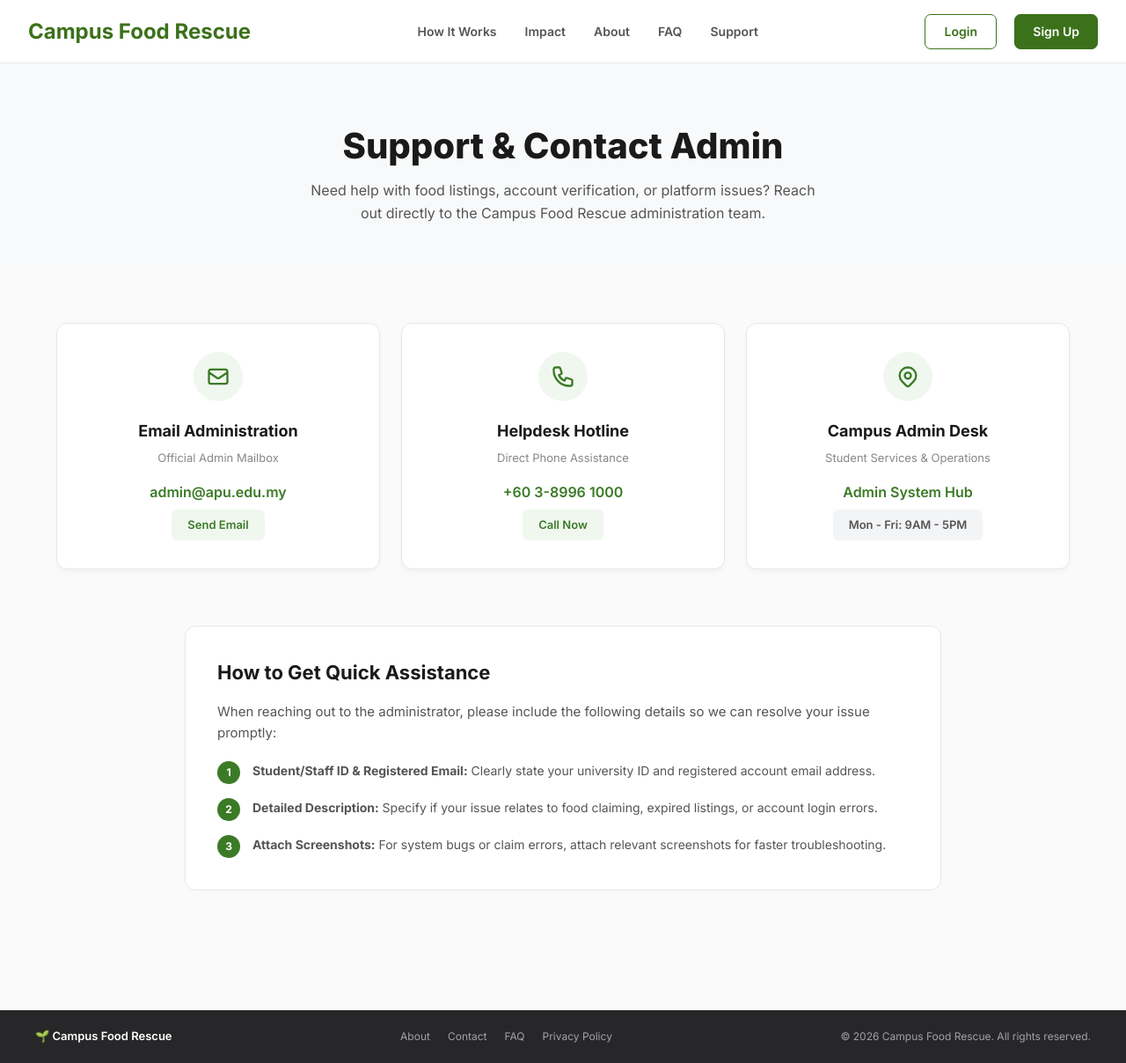
After one commit to Wy8827/campus_food_rescue, a PHP site: page /food_rescue/pages/auth/support.php in a window 1280 px wide. The commit adds this page. Shown: the whole page at 88% size. Run offline with PHP 8.4, Linux system fonts and the light colour scheme; some libraries are stand-ins or nearby versions.

Commit message:
Add files via upload

```diff
--- a/includes/public_navbar.php
+++ b/includes/public_navbar.php
@@ -30,7 +30,7 @@
   <a href="<?= BASE_URL ?>/index.php#impact">Impact</a>
   <a href="<?= BASE_URL ?>/index.php#about">About</a>
   <a href="<?= BASE_URL ?>/index.php#faq">FAQ</a>
-  <a href="<?= BASE_URL ?>/includes/support.php">Support</a>
+  <a href="<?= BASE_URL ?>/pages/auth/support.php">Support</a>
 
   <a href="<?= BASE_URL ?>/pages/auth/login.php">Login</a>
   <a href="<?= BASE_URL ?>/pages/auth/register.php">Sign Up</a>
--- a/includes/sidebar.php
+++ b/includes/sidebar.php
@@ -80,7 +80,7 @@
                 </a>
             </li>
             <li class="footer-nav-container <?= ($current_page == 'support.php') ? 'active' : ''; ?>">
-                <a href="support.php">
+                <a href="<?= BASE_URL ?>/pages/auth/support.php">
                     <img src="../../assets/images/support.png" alt="Support Logo" width="18" class="nav-icon">
                     <span class="nav-text">Support</span>
                 </a>
--- /dev/null
+++ b/pages/auth/support.php
@@ -0,0 +1,296 @@
+<?php
+require_once __DIR__ . '/../../config/constants.php';
+require_once __DIR__ . '/../../config/session.php';
+require_once __DIR__ . '/../../config/db.php';
+
+?>
+
+<!DOCTYPE html>
+<html lang="en">
+<head>
+    <meta charset="UTF-8">
+    <meta name="viewport" content="width=device-width, initial-scale=1.0">
+    <title>Support & Contact - Campus Food Rescue</title>
+    <!-- Core & Layout Stylesheets -->
+    <link rel="stylesheet" href="<?= BASE_URL ?>/assets/css/global.css">
+    <link rel="stylesheet" href="<?= BASE_URL ?>/assets/css/public_navbar_footer.css">
+    <link rel="stylesheet" href="<?= BASE_URL ?>/assets/css/landing.css">
+    <link href="https://fonts.googleapis.com/css2?family=Inter:wght@400;500;600;700;800&display=swap" rel="stylesheet">
+
+    <!-- Custom styling specific to Support Page -->
+    <style>
+        .support-hero {
+            background-color: var(--bg-gray);
+            padding: 72px 0 48px;
+            text-align: center;
+        }
+
+        .support-hero .hero-title {
+            font-size: 40px;
+            font-weight: 800;
+            margin-bottom: 16px;
+            color: var(--text-dark);
+        }
+
+        .support-hero .hero-desc {
+            font-size: 16px;
+            color: var(--text-gray);
+            max-width: 600px;
+            margin: 0 auto;
+            line-height: 1.6;
+        }
+
+        .support-section {
+            padding: 64px 0 96px;
+        }
+
+        /* Contact Cards Grid */
+        .contact-grid {
+            display: grid;
+            grid-template-columns: 1fr;
+            gap: 24px;
+            margin-bottom: 64px;
+        }
+
+        @media (min-width: 768px) {
+            .contact-grid {
+                grid-template-columns: repeat(2, 1fr);
+            }
+        }
+
+        @media (min-width: 992px) {
+            .contact-grid {
+                grid-template-columns: repeat(3, 1fr);
+            }
+        }
+
+        .contact-card {
+            background: #ffffff;
+            border: 1px solid var(--border-color);
+            border-radius: var(--border-radius-md);
+            padding: 32px 24px;
+            text-align: center;
+            box-shadow: 0 4px 6px -1px rgba(0, 0, 0, 0.04);
+            transition: transform 0.2s ease, box-shadow 0.2s ease, border-color 0.2s ease;
+            display: flex;
+            flex-direction: column;
+            align-items: center;
+        }
+
+        .contact-card:hover {
+            transform: translateY(-4px);
+            border-color: var(--primary-color);
+            box-shadow: 0 12px 20px -3px rgba(0, 0, 0, 0.08);
+        }
+
+        .contact-icon {
+            width: 56px;
+            height: 56px;
+            background-color: var(--primary-light);
+            color: var(--primary-color);
+            border-radius: 50%;
+            display: flex;
+            align-items: center;
+            justify-content: center;
+            margin-bottom: 20px;
+        }
+
+        .contact-icon svg {
+            width: 28px;
+            height: 28px;
+        }
+
+        .contact-title {
+            font-size: 18px;
+            font-weight: 700;
+            color: var(--text-dark);
+            margin-bottom: 8px;
+        }
+
+        .contact-subtitle {
+            font-size: 13px;
+            color: var(--text-light);
+            margin-bottom: 16px;
+        }
+
+        .contact-value {
+            font-size: 16px;
+            font-weight: 600;
+            color: var(--primary-color);
+            word-break: break-all;
+            margin-bottom: 8px;
+        }
+
+        .contact-btn {
+            margin-top: auto;
+            display: inline-block;
+            padding: 8px 18px;
+            font-size: 13px;
+            font-weight: 600;
+            border-radius: var(--border-radius-sm);
+            background-color: var(--primary-light);
+            color: var(--primary-color);
+            transition: all 0.2s ease;
+        }
+
+        .contact-btn:hover {
+            background-color: var(--primary-color);
+            color: #ffffff;
+        }
+
+        /* Guidance Guide Card */
+        .guidance-box {
+            background: #ffffff;
+            border: 1px solid var(--border-color);
+            border-radius: var(--border-radius-md);
+            padding: 36px;
+            max-width: 860px;
+            margin: 0 auto;
+        }
+
+        .guidance-box h3 {
+            font-size: 22px;
+            font-weight: 700;
+            margin-bottom: 16px;
+            color: var(--text-dark);
+        }
+
+        .guidance-box p {
+            color: var(--text-gray);
+            font-size: 15px;
+            line-height: 1.6;
+            margin-bottom: 20px;
+        }
+
+        .guidance-steps {
+            list-style: none;
+            display: flex;
+            flex-direction: column;
+            gap: 16px;
+        }
+
+        .guidance-steps li {
+            display: flex;
+            align-items: flex-start;
+            gap: 14px;
+            font-size: 14px;
+            color: var(--text-gray);
+            line-height: 1.5;
+        }
+
+        .step-num {
+            flex-shrink: 0;
+            width: 26px;
+            height: 26px;
+            background-color: var(--primary-color);
+            color: #ffffff;
+            font-weight: 700;
+            font-size: 12px;
+            border-radius: 50%;
+            display: flex;
+            align-items: center;
+            justify-content: center;
+        }
+    </style>
+</head>
+<body>
+
+    <!-- Public Navigation Bar -->
+    <?php include __DIR__ . '/../../includes/public_navbar.php'; ?>
+
+    <main>
+        <!-- Support Header / Banner -->
+        <section class="support-hero">
+            <div class="container">
+                <h1 class="hero-title">Support & Contact Admin</h1>
+                <p class="hero-desc">
+                    Need help with food listings, account verification, or platform issues? Reach out directly to the Campus Food Rescue administration team.
+                </p>
+            </div>
+        </section>
+
+        <!-- Main Support Content -->
+        <section class="support-section">
+            <div class="container">
+
+                <!-- Contact Channels Grid -->
+                <div class="contact-grid">
+
+                    <!-- Email Contact Card -->
+                    <div class="contact-card">
+                        <div class="contact-icon">
+                            <svg fill="none" stroke="currentColor" viewBox="0 0 24 24">
+                                <path stroke-linecap="round" stroke-linejoin="round" stroke-width="2" d="M3 8l7.89 5.26a2 2 0 002.22 0L21 8M5 19h14a2 2 0 002-2V7a2 2 0 00-2-2H5a2 2 0 00-2 2v10a2 2 0 002 2z"/>
+                            </svg>
+                        </div>
+                        <h3 class="contact-title">Email Administration</h3>
+                        <p class="contact-subtitle">Official Admin Mailbox</p>
+                        <div class="contact-value">admin@apu.edu.my</div>
+                        <a href="mailto:admin@apu.edu.my?subject=Campus%20Food%20Rescue%20Support%20Request" class="contact-btn">
+                            Send Email
+                        </a>
+                    </div>
+
+                    <!-- Phone / Hotline Card -->
+                    <div class="contact-card">
+                        <div class="contact-icon">
+                            <svg fill="none" stroke="currentColor" viewBox="0 0 24 24">
+                                <path stroke-linecap="round" stroke-linejoin="round" stroke-width="2" d="M3 5a2 2 0 012-2h3.28a1 1 0 01.948.684l1.498 4.493a1 1 0 01-.502 1.21l-2.257 1.13a11.042 11.042 0 005.516 5.516l1.13-2.257a1 1 0 011.21-.502l4.493 1.498a1 1 0 01.684.949V19a2 2 0 01-2 2h-1C9.716 21 3 14.284 3 6V5z"/>
+                            </svg>
+                        </div>
+                        <h3 class="contact-title">Helpdesk Hotline</h3>
+                        <p class="contact-subtitle">Direct Phone Assistance</p>
+                        <div class="contact-value">+60 3-8996 1000</div>
+                        <a href="tel:+60389961000" class="contact-btn">
+                            Call Now
+                        </a>
+                    </div>
+
+                    <!-- Admin Office Location Card -->
+                    <div class="contact-card">
+                        <div class="contact-icon">
+                            <svg fill="none" stroke="currentColor" viewBox="0 0 24 24">
+                                <path stroke-linecap="round" stroke-linejoin="round" stroke-width="2" d="M17.657 16.657L13.414 20.9a1.998 1.998 0 01-2.827 0l-4.244-4.243a8 8 0 1111.314 0z"/>
+                                <path stroke-linecap="round" stroke-linejoin="round" stroke-width="2" d="M15 11a3 3 0 11-6 0 3 3 0 016 0z"/>
+                            </svg>
+                        </div>
+                        <h3 class="contact-title">Campus Admin Desk</h3>
+                        <p class="contact-subtitle">Student Services & Operations</p>
+                        <div class="contact-value">Admin System Hub</div>
+                        <span class="contact-btn" style="background:#f3f4f6; color:#555; cursor:default;">
+                            Mon - Fri: 9AM - 5PM
+                        </span>
+                    </div>
+
+                </div>
+
+                <!-- User Guidance Section -->
+                <div class="guidance-box">
+                    <h3>How to Get Quick Assistance</h3>
+                    <p>When reaching out to the administrator, please include the following details so we can resolve your issue promptly:</p>
+
+                    <ul class="guidance-steps">
+                        <li>
+                            <span class="step-num">1</span>
+                            <div><strong>Student/Staff ID & Registered Email:</strong> Clearly state your university ID and registered account email address.</div>
+                        </li>
+                        <li>
+                            <span class="step-num">2</span>
+                            <div><strong>Detailed Description:</strong> Specify if your issue relates to food claiming, expired listings, or account login errors.</div>
+                        </li>
+                        <li>
+                            <span class="step-num">3</span>
+                            <div><strong>Attach Screenshots:</strong> For system bugs or claim errors, attach relevant screenshots for faster troubleshooting.</div>
+                        </li>
+                    </ul>
+                </div>
+
+            </div>
+        </section>
+    </main>
+
+    <!-- Public Footer -->
+    <?php include __DIR__ . '/../../includes/public_footer.php'; ?>
+
+</body>
+</html>
```
Also changed, not shown: pages/auth/login.php (+39 -0 lines), pages/food_provider/claimTracker.php (+33 -11 lines).
